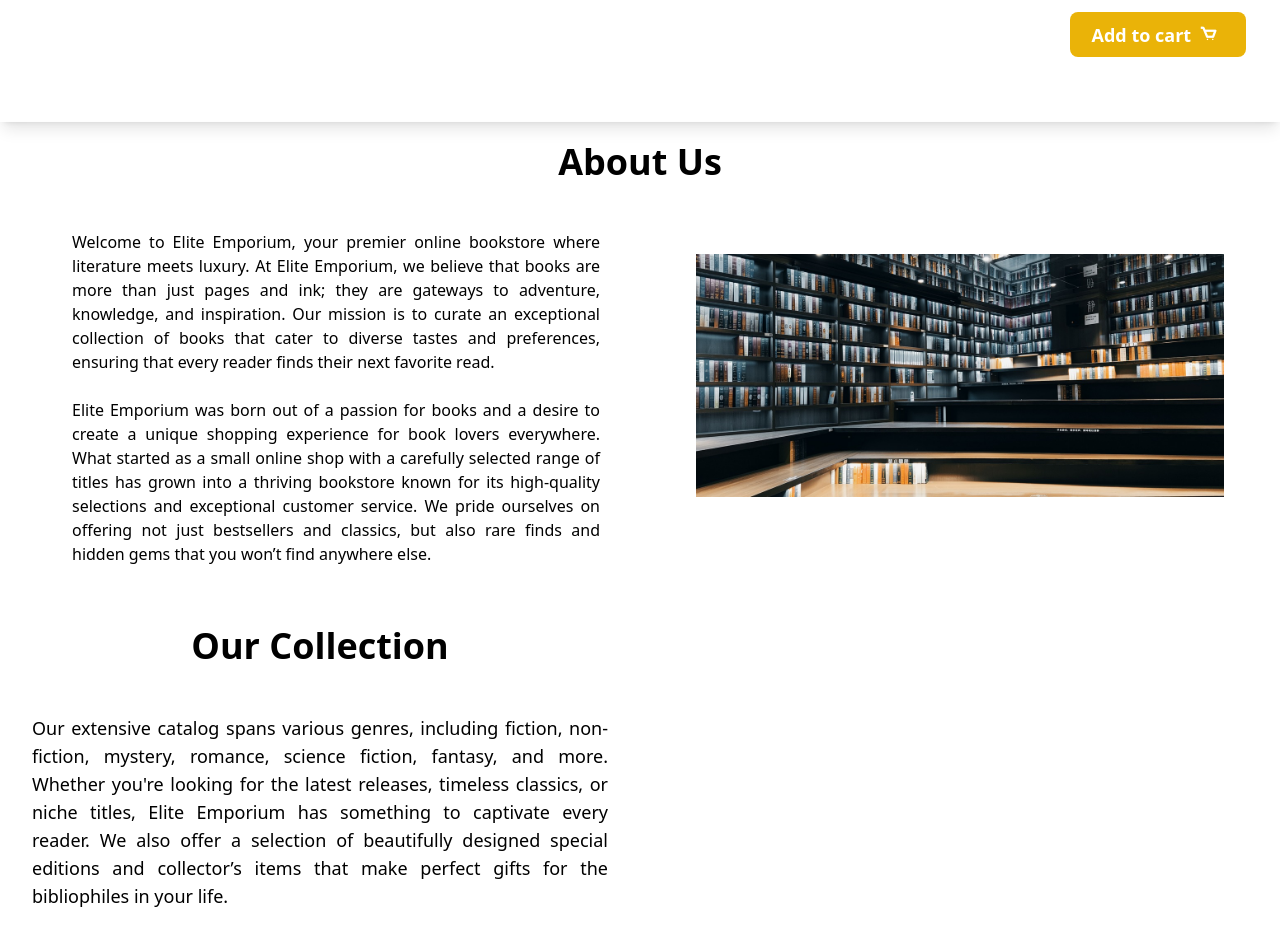
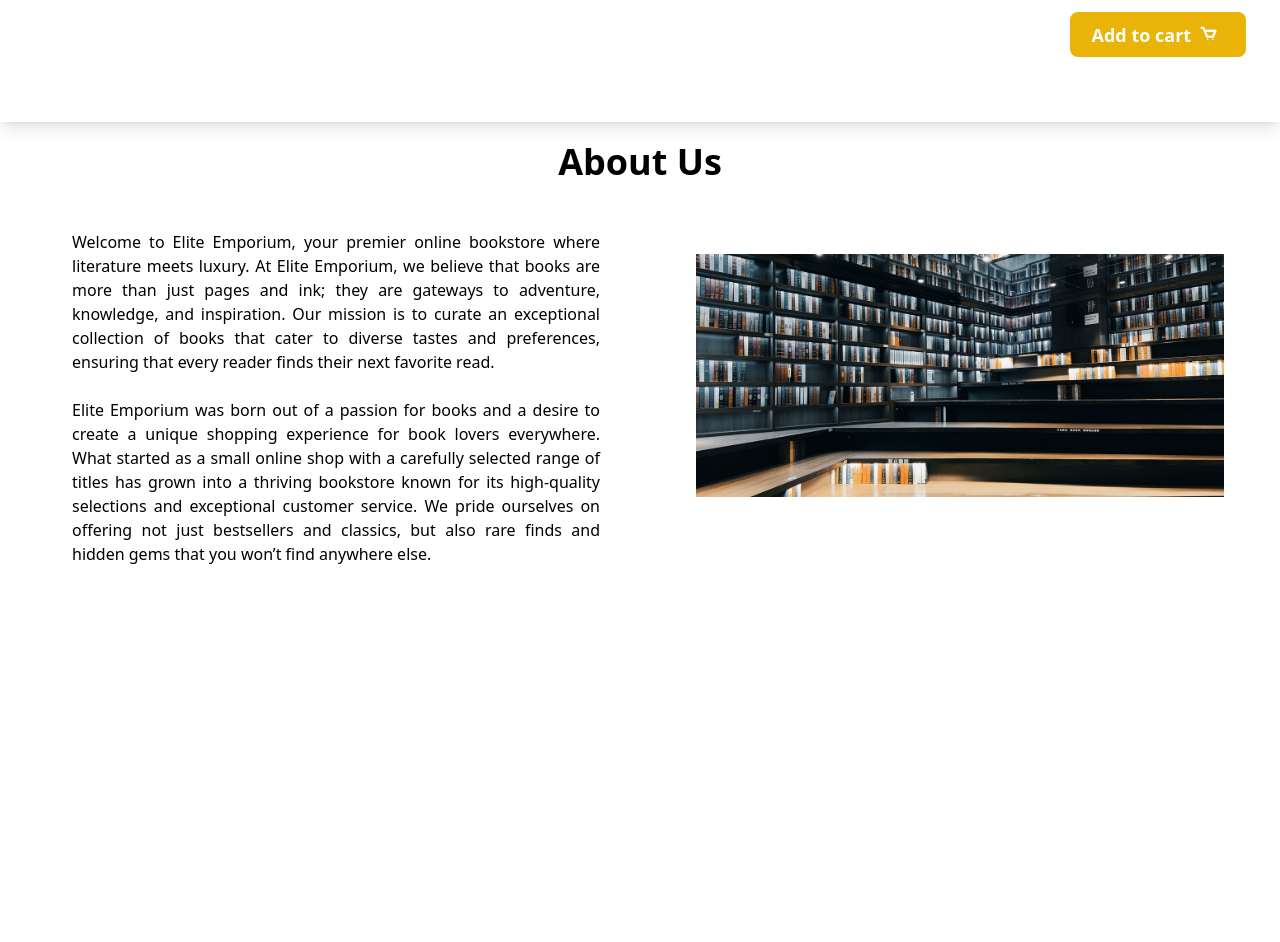
Before and after one commit to AlishaAroob/elite-emporium, a React (Create React App) app: page / in a window 1280 px wide. Shown: the part 880-1822 px from the top of the page. After the commit the page ends 1502 px from the top, so only its background shows below. Built offline with nearby package versions, Linux system fonts and the light colour scheme.

Commit message:
Completed About us

```diff
--- a/src/Components/About.js
+++ b/src/Components/About.js
@@ -2,7 +2,7 @@ import React from "react";
 import Library from "./Assets/Library.jpg";
 export default function About() {
   return (
-    <div className="Section2 min-h-[600px] shadow-md">
+    <div className="Section2 min-h-[500px] shadow-lg">
       <h1 className="text-4xl font-bold pt-5 text-center"> About Us </h1>
       <div className=" container grid grid-cols-2 text-black border-zinc-300  ">
         <p className="text-justify ml-8 mt-2 p-10">
@@ -25,20 +25,6 @@ export default function About() {
         <p className="p-14 mt-4 ">
           <img src={Library} alt="" />
         </p>
-        <h1 className="text-4xl font-bold pt-5 text-center">
-          {" "}
-          Our Collection{" "}
-          <p className="text-lg font-normal p-8 mt-4 text-justify ">
-            Our extensive catalog spans various genres, including fiction,
-            non-fiction, mystery, romance, science fiction, fantasy, and more.
-            Whether you're looking for the latest releases, timeless classics,
-            or niche titles, Elite Emporium has something to captivate every
-            reader. We also offer a selection of beautifully designed special
-            editions and collector’s items that make perfect gifts for the
-            bibliophiles in your life.
-          </p>
-        </h1>
-        <p></p>
       </div>
     </div>
   );
```
